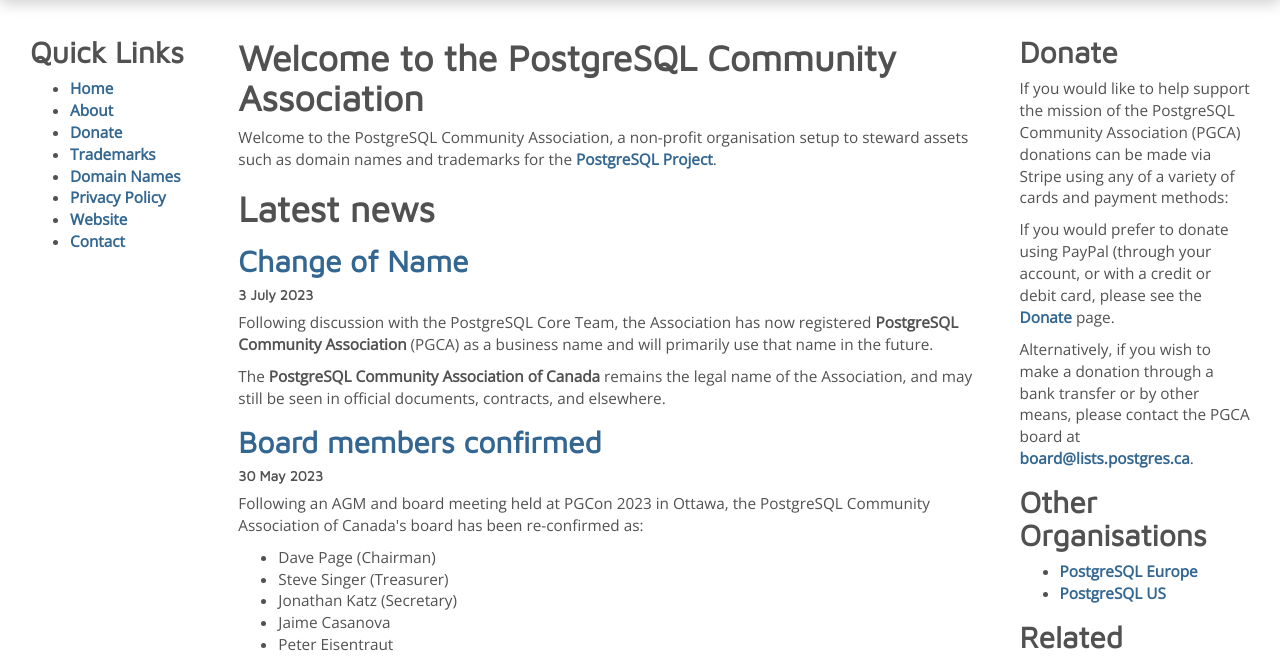
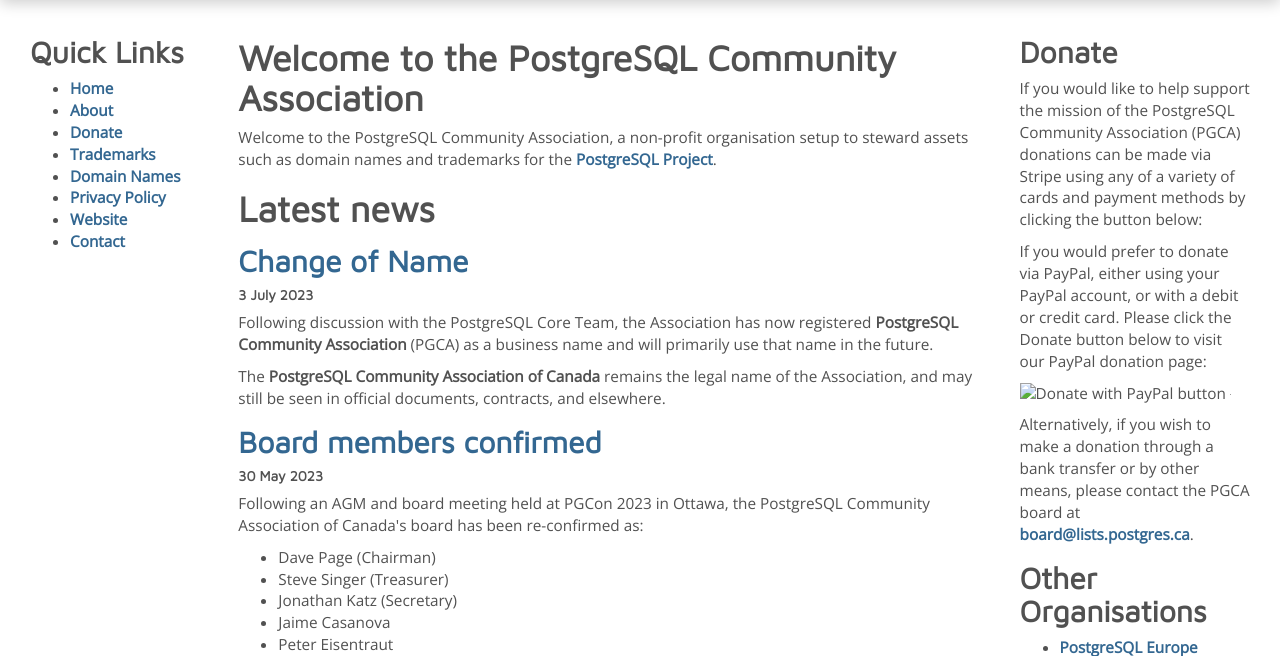
Before and after one commit to missusmy/pgcac-website, a Python web app: template templates/pages/index.html in a window 1280 px wide. Shown: the part 92-748 px from the top of the page. Run offline with Jinja, Linux system fonts and the light colour scheme; the template is opened without the code that fills it, so the values that code supplies are empty; some libraries are stand-ins or nearby versions.

Commit message:
More donation option tidying

```diff
--- a/templates/pages/index.html
+++ b/templates/pages/index.html
@@ -6,8 +6,8 @@
  <div>
   <h2>Donate</h2>
   <p>
-    If you would like to help support the mission of the PostgreSQL Community
-    Association (PGCA) donations can be made via Stripe using any of a variety of cards and payment methods:</p>
+    If you would like to help support the mission of the PostgreSQL Community Association (PGCA) donations can be made
+    via Stripe using any of a variety of cards and payment methods by clicking the button below:</p>
 
     <script async
       src="https://js.stripe.com/v3/buy-button.js">
@@ -19,8 +19,18 @@
     >
     </stripe-buy-button>
   </p>
-  <p>If you would prefer to donate using PayPal (through your account, or with a credit or debit card,
-   please see the <a href="/donate">Donate</a> page.</p>
+
+  <p>
+    If you would prefer to donate via PayPal, either using your PayPal account, or with a debit or credit
+    card. Please click the Donate button below to visit our PayPal donation page:
+
+    <form action="https://www.paypal.com/donate" method="post" target="_top">
+      <input type="hidden" name="hosted_button_id" value="P96NP3M3LWHZS" />
+      <input type="image" src="https://pics.paypal.com/00/s/OGM0MGY1ZDItMzAyNi00YmMyLThlNTgtMGJlZTkxMTIzZDk0/file.PNG" border="0" name="submit" title="PayPal - The safer, easier way to pay online!" alt="Donate with PayPal button" />
+      <img alt="" border="0" src="https://www.paypal.com/en_CA/i/scr/pixel.gif" width="1" height="1" />
+    </form>
+
+  </p>
   <p>
     Alternatively, if you wish to make a donation through a bank transfer or by
     other means, please contact the PGCA board at
```
Also changed, not shown: templates/pages/donate.html (+14 -11 lines).
